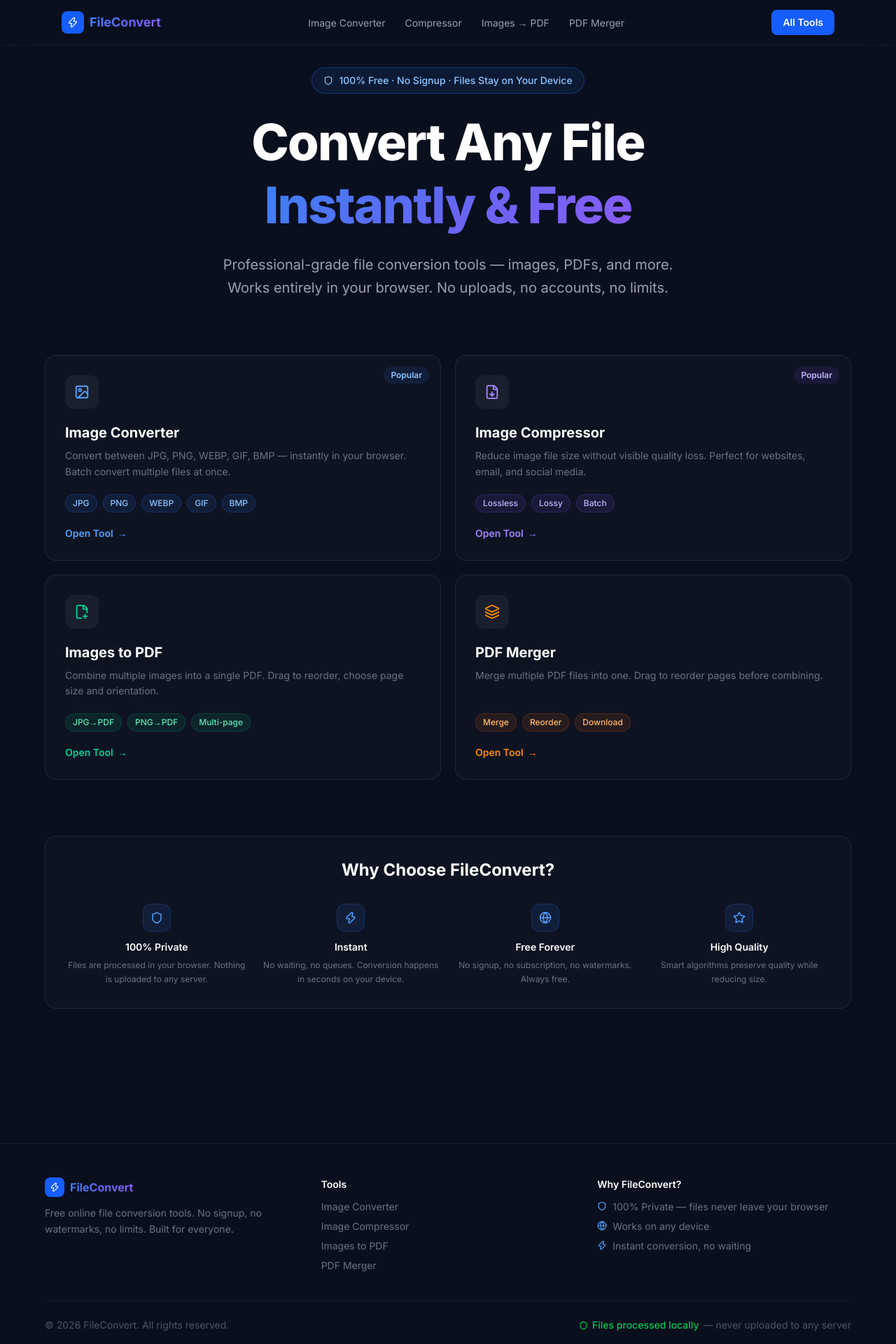
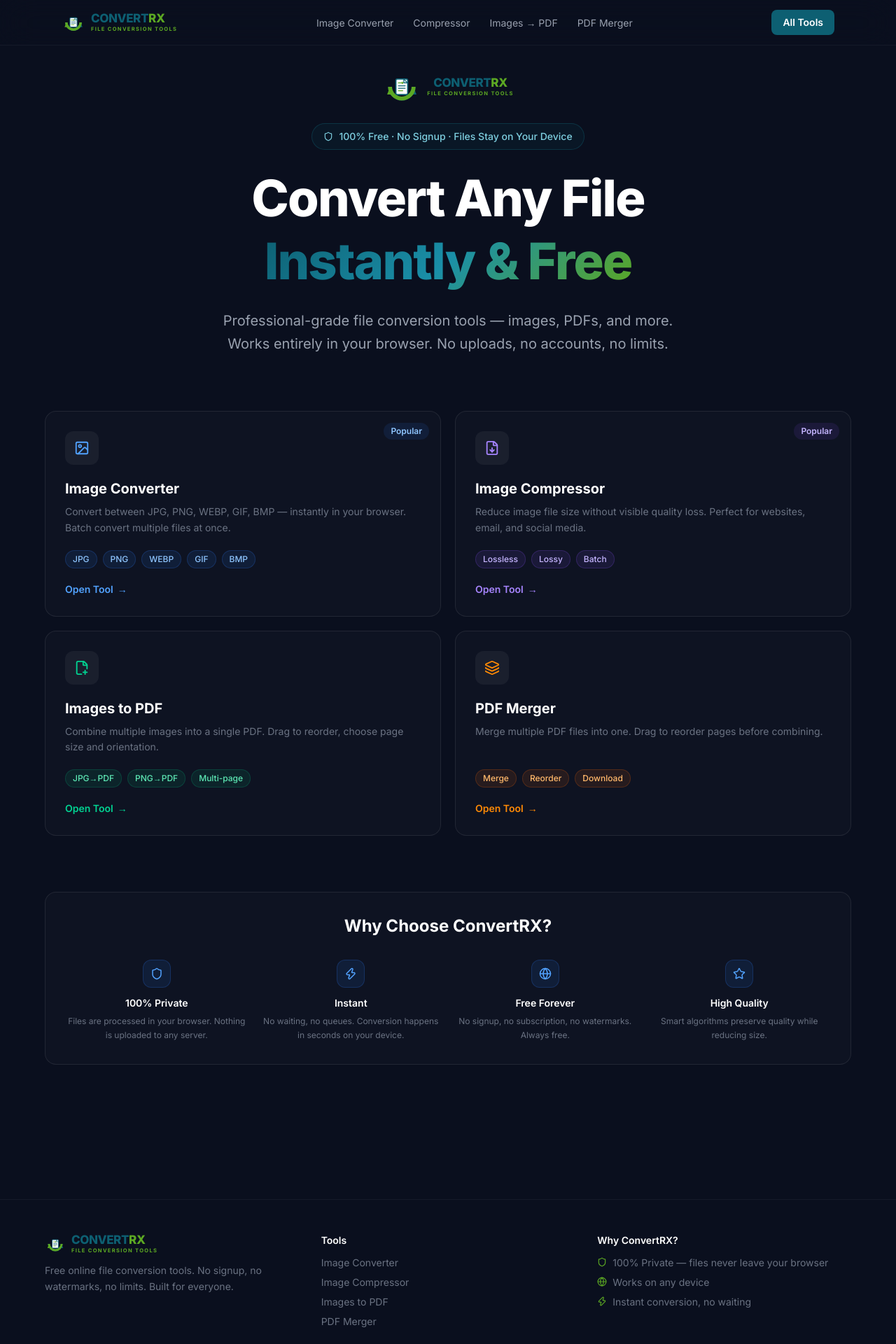
Before and after one commit to star-anonymus/file-converter, a Next.js app: page / in a window 1280 px wide. Shown: the top 1920 px of the page at 70% size. Built offline with nearby package versions, Linux system fonts and the light colour scheme.

Commit message:
feat: add ConvertRX logo and rebrand from FileConvert

```diff
--- a/app/globals.css
+++ b/app/globals.css
@@ -12,7 +12,7 @@
 ::-webkit-scrollbar-thumb { background: #2563eb; border-radius: 3px; }
 
 .gradient-text {
-  background: linear-gradient(135deg, #3b82f6, #6366f1, #8b5cf6);
+  background: linear-gradient(135deg, #0d5f72, #1a8fa8, #5ca823);
   -webkit-background-clip: text;
   -webkit-text-fill-color: transparent;
   background-clip: text;
--- a/app/page.tsx
+++ b/app/page.tsx
@@ -1,5 +1,6 @@
 import Navbar from "@/components/Navbar";
 import Footer from "@/components/Footer";
+import ConvertRxLogo from "@/components/ConvertRxLogo";
 import { ImageIcon, FileDown, FilePlus2, Layers, Shield, Zap, Globe, Star } from "lucide-react";
 
 const tools = [
@@ -64,7 +65,10 @@
 
           {/* Hero */}
           <div className="text-center mb-20">
-            <div className="inline-flex items-center gap-2 px-4 py-2 rounded-full border border-blue-500/30 bg-blue-500/10 text-blue-300 text-sm font-medium mb-6">
+            <div className="flex justify-center mb-6">
+              <ConvertRxLogo size={56} />
+            </div>
+            <div className="inline-flex items-center gap-2 px-4 py-2 rounded-full border border-[#0d5f72]/40 bg-[#0d5f72]/10 text-[#7ecfe0] text-sm font-medium mb-6">
               <Shield size={14} /> 100% Free · No Signup · Files Stay on Your Device
             </div>
             <h1 className="text-5xl sm:text-6xl md:text-7xl font-extrabold tracking-tight mb-6 leading-tight">
@@ -108,7 +112,7 @@
 
           {/* Features */}
           <div className="rounded-2xl border border-white/8 bg-white/[0.02] p-8 mb-12">
-            <h2 className="text-2xl font-bold text-white text-center mb-8">Why Choose FileConvert?</h2>
+            <h2 className="text-2xl font-bold text-white text-center mb-8">Why Choose ConvertRX?</h2>
             <div className="grid sm:grid-cols-2 lg:grid-cols-4 gap-6">
               {features.map(({ icon: Icon, title, desc }) => (
                 <div key={title} className="text-center">
--- /dev/null
+++ b/components/ConvertRxLogo.tsx
@@ -0,0 +1,75 @@
+"use client";
+import { useId } from "react";
+
+interface Props {
+  iconOnly?: boolean;
+  size?: number;
+  className?: string;
+}
+
+export default function ConvertRxLogo({ iconOnly = false, size = 36, className = "" }: Props) {
+  const rawId = useId();
+  const uid = rawId.replace(/[^a-z0-9]/gi, "");
+  const tId = `ta${uid}`;
+  const gId = `ga${uid}`;
+
+  return (
+    <div className={`flex items-center gap-2 ${className}`}>
+      <svg width={size} height={size} viewBox="0 0 40 40" fill="none" xmlns="http://www.w3.org/2000/svg">
+        <defs>
+          {/* Arrowhead markers — orient="auto" rotates them to match path direction */}
+          <marker id={tId} markerWidth="8" markerHeight="6" refX="8" refY="3" orient="auto" markerUnits="userSpaceOnUse">
+            <polygon points="0,0 8,3 0,6" fill="#0d5f72" />
+          </marker>
+          <marker id={gId} markerWidth="8" markerHeight="6" refX="8" refY="3" orient="auto" markerUnits="userSpaceOnUse">
+            <polygon points="0,0 8,3 0,6" fill="#5ca823" />
+          </marker>
+        </defs>
+
+        {/* Teal arc — top semicircle, drawn CCW (sweep=0) from left to right via top */}
+        <path
+          d="M 8 20 A 12 12 0 0 0 32 20"
+          stroke="#0d5f72"
+          strokeWidth="4"
+          strokeLinecap="butt"
+          fill="none"
+          markerEnd={`url(#${tId})`}
+        />
+
+        {/* Green arc — bottom semicircle, drawn CW (sweep=1) from right to left via bottom */}
+        <path
+          d="M 32 20 A 12 12 0 0 1 8 20"
+          stroke="#5ca823"
+          strokeWidth="4"
+          strokeLinecap="butt"
+          fill="none"
+          markerEnd={`url(#${gId})`}
+        />
+
+        {/* Document icon in center */}
+        <rect x="14" y="12" width="12" height="16" rx="1.5" fill="white" stroke="#0d5f72" strokeWidth="1.2" />
+        {/* Folded top-right corner */}
+        <path d="M 22 12 L 26 16 L 22 16 Z" fill="#cde9f0" stroke="#0d5f72" strokeWidth="0.8" />
+        {/* Document lines */}
+        <line x1="16.5" y1="19" x2="23.5" y2="19" stroke="#0d5f72" strokeWidth="0.9" strokeLinecap="round" />
+        <line x1="16.5" y1="21.5" x2="23.5" y2="21.5" stroke="#0d5f72" strokeWidth="0.9" strokeLinecap="round" />
+        <line x1="16.5" y1="24" x2="21" y2="24" stroke="#5ca823" strokeWidth="0.9" strokeLinecap="round" />
+        {/* Small convert arrow inside doc */}
+        <line x1="16.5" y1="16" x2="20" y2="16" stroke="#5ca823" strokeWidth="1" strokeLinecap="round" />
+        <polygon points="20,14.5 22,16 20,17.5" fill="#5ca823" />
+      </svg>
+
+      {!iconOnly && (
+        <div className="leading-none select-none">
+          <div className="font-extrabold text-[17px] tracking-tight leading-none">
+            <span style={{ color: "#0d5f72" }}>CONVERT</span>
+            <span style={{ color: "#5ca823" }}>RX</span>
+          </div>
+          <div className="text-[7.5px] font-bold tracking-[0.18em] mt-[3px]" style={{ color: "#5ca823" }}>
+            FILE CONVERSION TOOLS
+          </div>
+        </div>
+      )}
+    </div>
+  );
+}
--- a/components/Footer.tsx
+++ b/components/Footer.tsx
@@ -1,4 +1,5 @@
-import { Zap, Shield, Globe } from "lucide-react";
+import { Shield, Globe, Zap } from "lucide-react";
+import ConvertRxLogo from "./ConvertRxLogo";
 
 export default function Footer() {
   return (
@@ -6,9 +7,8 @@
       <div className="max-w-6xl mx-auto">
         <div className="grid sm:grid-cols-3 gap-8 mb-10">
           <div>
-            <div className="flex items-center gap-2 mb-3">
-              <div className="w-7 h-7 rounded-lg bg-blue-600 flex items-center justify-center"><Zap size={14} className="text-white" /></div>
-              <span className="font-bold gradient-text">FileConvert</span>
+            <div className="mb-3">
+              <ConvertRxLogo size={30} />
             </div>
             <p className="text-gray-500 text-sm leading-relaxed">Free online file conversion tools. No signup, no watermarks, no limits. Built for everyone.</p>
           </div>
@@ -16,18 +16,18 @@
             <h4 className="text-white font-semibold text-sm mb-3">Tools</h4>
             <ul className="space-y-2 text-sm text-gray-500">
               {[["Image Converter","/image-converter"],["Image Compressor","/image-compressor"],["Images to PDF","/images-to-pdf"],["PDF Merger","/pdf-merger"]].map(([l,h])=>(
-                <li key={h}><a href={h} className="hover:text-blue-400 transition-colors">{l}</a></li>
+                <li key={h}><a href={h} className="hover:text-[#5ca823] transition-colors">{l}</a></li>
               ))}
             </ul>
           </div>
           <div>
-            <h4 className="text-white font-semibold text-sm mb-3">Why FileConvert?</h4>
+            <h4 className="text-white font-semibold text-sm mb-3">Why ConvertRX?</h4>
             <ul className="space-y-2 text-sm text-gray-500">
               {([["shield","100% Private — files never leave your browser"],["globe","Works on any device"],["zap","Instant conversion, no waiting"]] as const).map(([type, t], i)=>(
                 <li key={i} className="flex items-start gap-2">
-                  {type === "shield" && <Shield size={14} className="text-blue-400 mt-0.5 shrink-0" />}
-                  {type === "globe" && <Globe size={14} className="text-blue-400 mt-0.5 shrink-0" />}
-                  {type === "zap" && <Zap size={14} className="text-blue-400 mt-0.5 shrink-0" />}
+                  {type === "shield" && <Shield size={14} className="mt-0.5 shrink-0" style={{ color: "#5ca823" }} />}
+                  {type === "globe" && <Globe size={14} className="mt-0.5 shrink-0" style={{ color: "#5ca823" }} />}
+                  {type === "zap" && <Zap size={14} className="mt-0.5 shrink-0" style={{ color: "#5ca823" }} />}
                   {t}
                 </li>
               ))}
@@ -35,7 +35,7 @@
           </div>
         </div>
         <div className="border-t border-white/5 pt-6 flex flex-col sm:flex-row items-center justify-between gap-3 text-sm text-gray-600">
-          <p>© {new Date().getFullYear()} FileConvert. All rights reserved.</p>
+          <p>© {new Date().getFullYear()} ConvertRX. All rights reserved.</p>
           <p className="flex items-center gap-1.5"><Shield size={13} className="text-green-500" /><span className="text-green-500 font-medium">Files processed locally</span> — never uploaded to any server</p>
         </div>
       </div>
--- a/components/Navbar.tsx
+++ b/components/Navbar.tsx
@@ -1,6 +1,7 @@
 "use client";
 import { useState } from "react";
-import { Menu, X, Zap } from "lucide-react";
+import { Menu, X } from "lucide-react";
+import ConvertRxLogo from "./ConvertRxLogo";
 
 const links = [
   { href: "/image-converter", label: "Image Converter" },
@@ -14,11 +15,8 @@
   return (
     <header className="fixed top-0 left-0 right-0 z-50 bg-[#0a0f1e]/80 backdrop-blur-xl border-b border-white/5">
       <nav className="max-w-6xl mx-auto px-6 h-16 flex items-center justify-between">
-        <a href="/" className="flex items-center gap-2 font-bold text-lg">
-          <div className="w-8 h-8 rounded-lg bg-blue-600 flex items-center justify-center">
-            <Zap size={16} className="text-white" />
-          </div>
-          <span className="gradient-text">FileConvert</span>
+        <a href="/" className="flex items-center">
+          <ConvertRxLogo size={34} />
         </a>
         <ul className="hidden md:flex items-center gap-1">
           {links.map((l) => (
@@ -29,7 +27,7 @@
             </li>
           ))}
         </ul>
-        <a href="/" className="hidden md:inline-flex items-center gap-2 px-4 py-2 rounded-lg bg-blue-600 hover:bg-blue-500 text-white text-sm font-semibold transition-all duration-200">
+        <a href="/" className="hidden md:inline-flex items-center gap-2 px-4 py-2 rounded-lg bg-[#0d5f72] hover:bg-[#0e6d83] text-white text-sm font-semibold transition-all duration-200">
           All Tools
         </a>
         <button className="md:hidden text-gray-400 hover:text-white" onClick={() => setOpen(!open)}>
```
